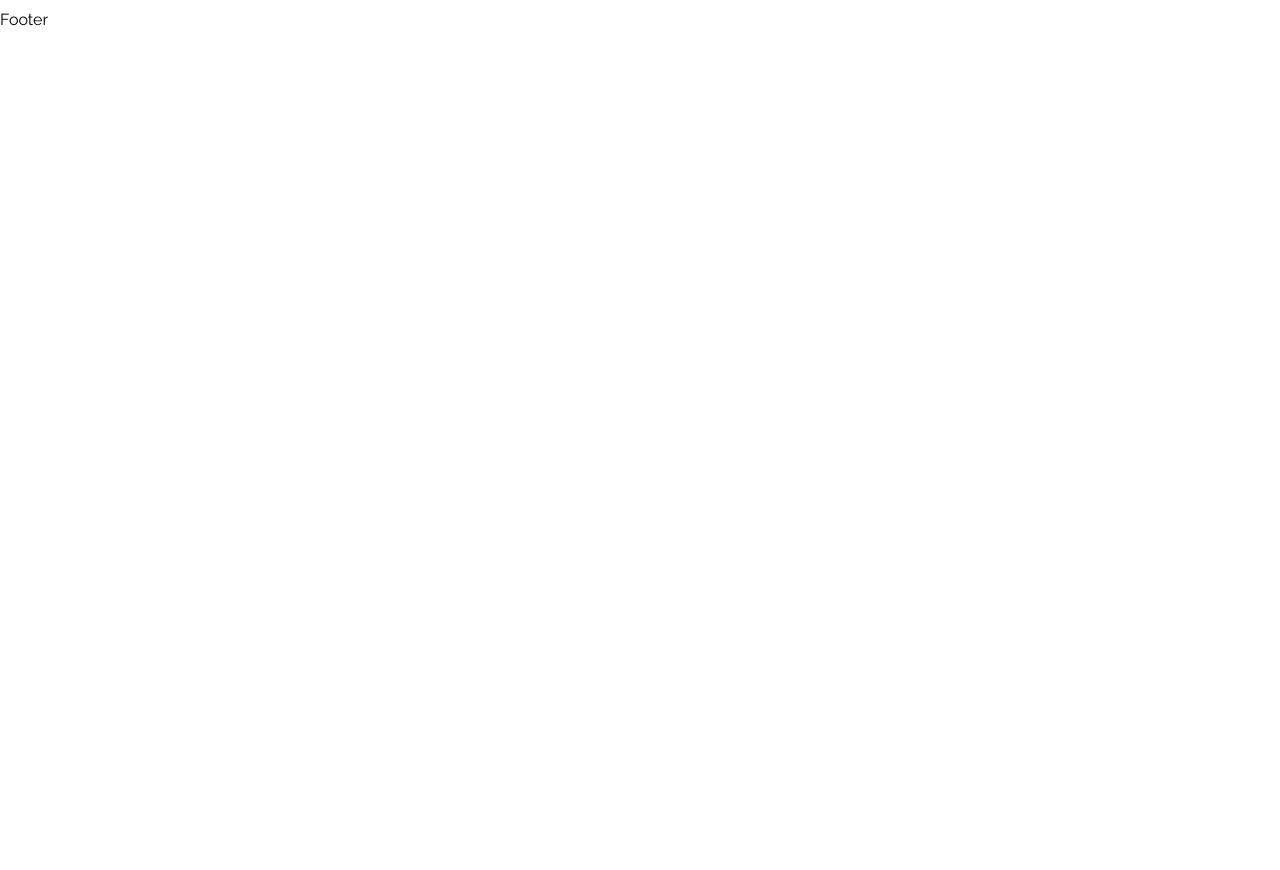
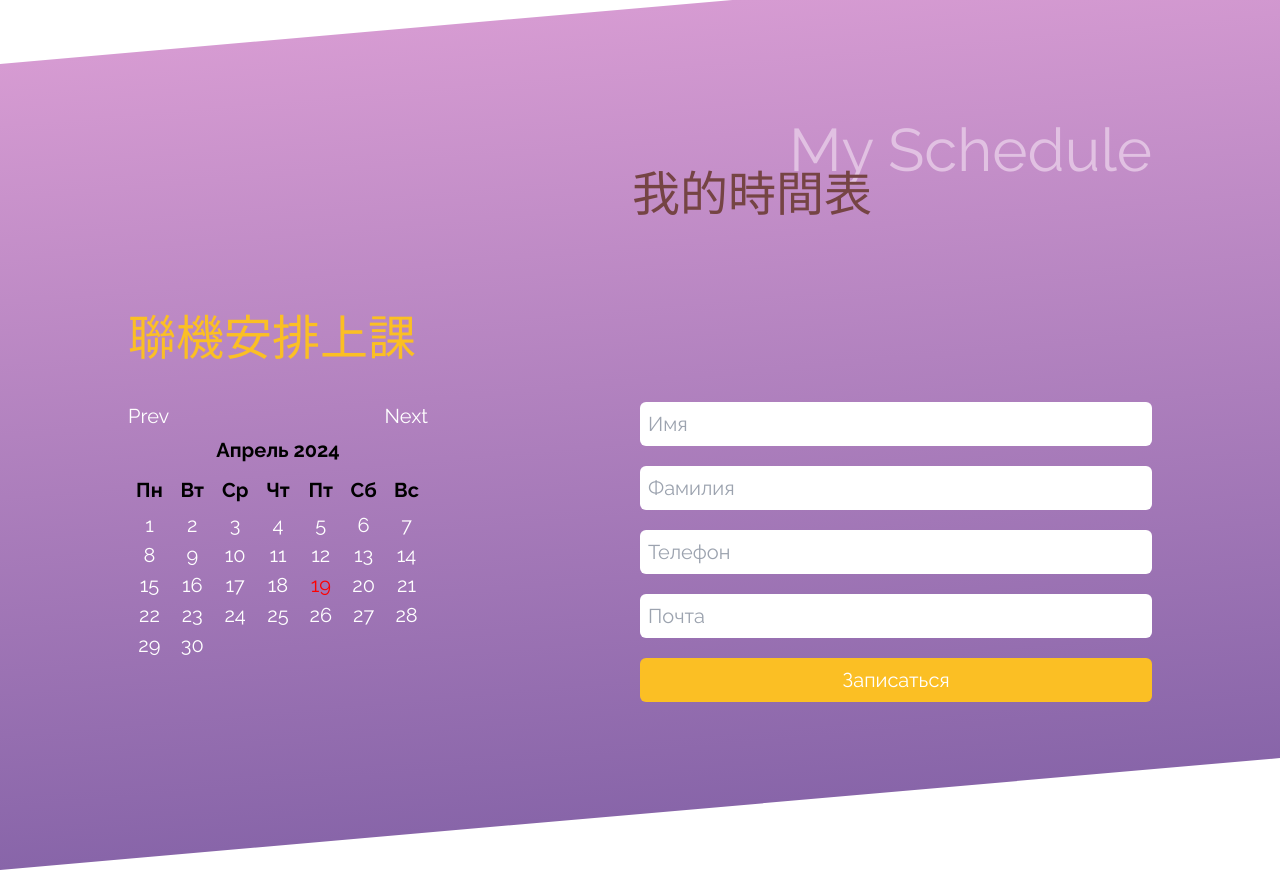
Before and after one commit to KuzminaPolina/english-teacher-website, a React (Vite) app: page / in a window 1280 px wide. Shown: the part 4300-5170 px from the top of the page. Before the commit the page ends 4332 px from the top, so only its background shows below. Built offline with nearby package versions, Linux system fonts and the light colour scheme.

Commit message:
calendar & schedule components

```diff
--- a/src/App.tsx
+++ b/src/App.tsx
@@ -6,6 +6,7 @@ import {
   Teaching,
   Footer,
   Hero,
+  Calendar,
 } from "./components";
 
 function App() {
@@ -20,6 +21,7 @@ function App() {
         <Reviews />
         <Contacts />
         <Teaching />
+        <Calendar />
       </main>
       <footer>
         <Footer />
--- /dev/null
+++ b/src/components/Calendar.tsx
@@ -0,0 +1,28 @@
+import Schedule from "./Schedule";
+
+const Calendar = () => {
+  return (
+    <section id="trial" className="diagonal px-4 md:px-10 lg:px-32 py-28">
+      <div className="max-w-[80rem] mx-auto mb-10 md:mb-24">
+        <div className="relative">
+          <p className="text-3xl md:text-6xl text-[#e1c1e2] text-right">
+            My Schedule
+          </p>
+          <h2 className="text-4xl md:text-5xl text-[#754444] font-bold text-right mr-28 md:mr-[280px] mt-[-10px] z-20">
+            我的時間表
+          </h2>
+        </div>
+      </div>
+      <div className="max-w-[80rem] mx-auto">
+        <div className="text-white flex-1 text-xl">
+          <h3 className="text-amber-400 text-4xl md:text-5xl font-bold pr-3 font-inter mb-10">
+            聯機安排上課
+          </h3>
+          <Schedule />
+        </div>
+      </div>
+    </section>
+  );
+};
+
+export default Calendar;
--- a/src/components/Reviews.tsx
+++ b/src/components/Reviews.tsx
@@ -15,7 +15,7 @@ const Reviews = () => {
       <div className="max-w-[90rem] mx-auto">
         <ul className="flex flex-col md:grid grid-cols-3 gap-10">
           {reviews.map((reviewItem) => (
-            <li className="diagonal p-10">
+            <li className="diagonal p-10" key={reviewItem.id}>
               <div className="flex items-center gap-5 mb-7">
                 <div className="w-[80px] h-[80px] bg-slate-400 rounded-full"></div>
                 <p className="text-white text-xl font-bold">
--- /dev/null
+++ b/src/components/Schedule.tsx
@@ -0,0 +1,170 @@
+import React, { useState } from "react";
+
+const Schedule = () => {
+  const currentDate = new Date();
+  const currentMonth = currentDate.getMonth();
+  const currentYear = currentDate.getFullYear();
+  const today = currentDate.getDate();
+  const months = [
+    "Январь",
+    "Февраль",
+    "Март",
+    "Апрель",
+    "Май",
+    "Июнь",
+    "Июль",
+    "Август",
+    "Сентябрь",
+    "Октябрь",
+    "Ноябрь",
+    "Декабрь",
+  ];
+
+  const [month, setMonth] = useState(currentMonth);
+  const [year, setYear] = useState(currentYear);
+  const [isButtonActive, setIsButtonActive] = useState(true);
+
+  const currentMonthName = months[month];
+  const firstDayOfMonth = new Date(year, month, 1).getDay();
+  const daysInMonth = new Date(year, month + 1, 0).getDate();
+
+  const calendarData = [];
+  let dayCounter = 1;
+  let emptyCells = firstDayOfMonth === 0 ? 6 : firstDayOfMonth - 1;
+  for (let i = 0; i < 6; i++) {
+    const week = [];
+    for (let j = 0; j < 7; j++) {
+      if (emptyCells > 0) {
+        week.push("");
+        emptyCells--;
+      } else if (dayCounter <= daysInMonth) {
+        week.push(dayCounter);
+        dayCounter++;
+      } else {
+        week.push("");
+      }
+    }
+    calendarData.push(week);
+    if (dayCounter > daysInMonth) break;
+  }
+
+  return (
+    <div className="grid grid-cols-2">
+      <div className="calendar">
+        <div className=" w-[300px] flex justify-between">
+          <button
+            onClick={() => {
+              setMonth(month - 1);
+              if (month == 0) {
+                setMonth(11);
+                setYear(year - 1);
+              }
+            }}
+          >
+            Prev
+          </button>
+          <button
+            onClick={() => {
+              setMonth(month + 1);
+              if (month == 11) {
+                setMonth(0);
+                setYear(year + 1);
+              }
+            }}
+          >
+            Next
+          </button>
+        </div>
+        <table className="w-[300px]">
+          <thead>
+            <tr>
+              <th
+                colSpan={7}
+                id="monthYear"
+                className="w-[40px] h-[40px] text-center text-black"
+              >
+                {currentMonthName} {year}
+              </th>
+            </tr>
+            <tr>
+              <th className="w-[40px] h-[40px] text-center text-black">Пн</th>
+              <th className="w-[40px] h-[40px] text-center text-black">Вт</th>
+              <th className="w-[40px] h-[40px] text-center text-black">Ср</th>
+              <th className="w-[40px] h-[40px] text-center text-black">Чт</th>
+              <th className="w-[40px] h-[40px] text-center text-black">Пт</th>
+              <th className="w-[40px] h-[40px] text-center text-black">Сб</th>
+              <th className="w-[40px] h-[40px] text-center text-black">Вс</th>
+            </tr>
+          </thead>
+          <tbody id="days">
+            {calendarData.map((week) => {
+              return (
+                <tr>
+                  {week.map((day) => {
+                    return (
+                      <td
+                        className={
+                          day === today && month === currentMonth
+                            ? "today"
+                            : "day"
+                        }
+                      >
+                        {day}
+                      </td>
+                    );
+                  })}
+                </tr>
+              );
+            })}
+          </tbody>
+        </table>
+      </div>
+
+      <div className="form">
+        <form id="appointmentForm" className="flex flex-col gap-5">
+          <input
+            type="text"
+            className="p-2 rounded-md"
+            name="firstName"
+            placeholder="Имя"
+            required
+          />
+          <input
+            type="text"
+            className="p-2 rounded-md"
+            name="lastName"
+            placeholder="Фамилия"
+            required
+          />
+          <input
+            type="tel"
+            className="p-2 rounded-md"
+            name="phone"
+            placeholder="Телефон"
+            required
+          />
+          <input
+            type="email"
+            className="p-2 rounded-md"
+            name="email"
+            placeholder="Почта"
+            required
+          />
+          <input
+            type="hidden"
+            className="p-2 rounded-md"
+            name="selectedDate"
+            id="selectedDate"
+          />
+          <button type="submit" className="bg-amber-400 p-2 rounded-md">
+            Записаться
+          </button>
+        </form>
+      </div>
+
+      <div id="message" style={{ display: "none" }}></div>
+    </div>
+  );
+};
+
+export default Schedule;
--- a/src/components/Teaching.tsx
+++ b/src/components/Teaching.tsx
@@ -16,7 +16,10 @@ const Teaching = () => {
       <div className="max-w-[90rem] mx-auto">
         <ul className="grid md:grid-cols-2 gap-5">
           {advantages.map((advantage) => (
-            <li className="shadow-xl rounded-3xl p-5 grid grid-cols-2 sm:max-w-[400px] md:max-w-none sm:mx-auto md:mx-0 md:flex md:gap-5">
+            <li
+              className="shadow-xl rounded-3xl p-5 grid grid-cols-2 sm:max-w-[400px] md:max-w-none sm:mx-auto md:mx-0 md:flex md:gap-5"
+              key={advantage.id}
+            >
               <div className="w-[150px]">
                 <img
                   src={advantage.img}
--- a/src/components/index.tsx
+++ b/src/components/index.tsx
@@ -4,6 +4,18 @@ import Hero from "./Hero";
 import Contacts from "./Contacts";
 import Reviews from "./Reviews";
 import Teaching from "./Teaching";
+import Calendar from "./Calendar";
 import Footer from "./Footer";
+import Schedule from "./Schedule";
 
-export { Navbar, About, Contacts, Reviews, Teaching, Footer, Hero };
+export {
+  Navbar,
+  About,
+  Contacts,
+  Reviews,
+  Teaching,
+  Footer,
+  Hero,
+  Calendar,
+  Schedule,
+};
--- a/src/index.css
+++ b/src/index.css
@@ -80,3 +80,18 @@ body {
 .circle:active {
   background-color: rgb(218, 165, 31);
 }
+
+.day {
+  cursor: pointer;
+  text-align: center;
+}
+
+.day:hover {
+  color: black;
+}
+
+.today {
+  cursor: pointer;
+  text-align: center;
+  color: red;
+}
```
